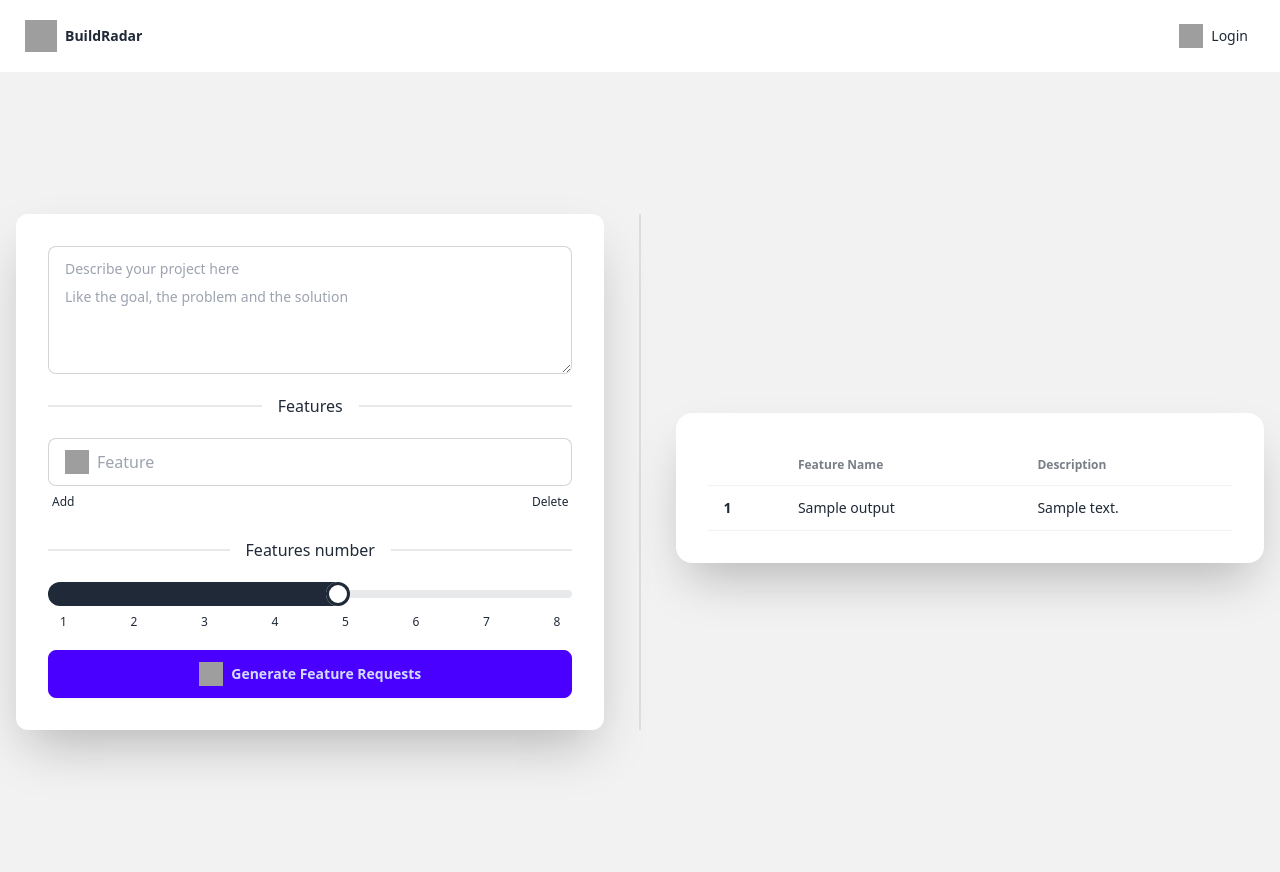
After one commit to oounlu/build-radar, a Flask app: template templates/generate.html in a window 1280 px wide. The commit adds this page. Run offline with Flask 3, Linux system fonts and the light colour scheme; the template is opened without the code that fills it: most values are stand-ins (such as "Sample title", 1, 10 or a date in 2020); some libraries are stand-ins or nearby versions.

Commit message:
no loading, latest working

```diff
--- a/app.py
+++ b/app.py
@@ -1,4 +1,4 @@
-from flask import Flask, request, jsonify, render_template, redirect, session
+from flask import Flask, request, jsonify, render_template, redirect, session, url_for
 from generate import generate_feature_request
 import json
 import os
@@ -13,7 +13,6 @@ app.config["SESSION_PERMANENT"] = True
 app.config["SESSION_TYPE"] = "filesystem"
 app.secret_key = "2689"
 
-DOMAIN_URL = os.environ["DOMAIN_URL"]
 
 
 
@@ -42,26 +41,23 @@ def landing():
         return render_template("landing.html", signed_in=False, payed=False)
 
 
-@app.route("/index", methods=["GET", "POST"])
+@app.route("/generate", methods=["GET", "POST"])
 def generate():
     try:
         has_paid = db.check_user_payment(session["uid"])
     except:
         has_paid = False
-
     if not has_paid:
         return redirect("/")
-
     success = request.args.get("success", "none")
-
     if request.method == "POST":
         description = request.form.get("description")
         features = json.dumps(request.form.get('features'))
-        output = generate_feature_request(description, features, request.form.get("feature-number"))
-
-        return render_template("index.html", output=output, success=success)
-
-    return render_template("index.html", success="true")
+        feature_number = request.form.get("feature-number")
+        print(description, features, feature_number)
+        output = generate_feature_request(description, features, feature_number)
+        return render_template("generate.html", output=output, success=success)
+    return render_template("generate.html", success="true")
 
 
 
@@ -100,7 +96,6 @@ def delete_account():
     except:
         session.clear()
         return redirect("/login?error=credential_too_old")
-
     session.clear()
     return redirect("/")
 
@@ -111,7 +106,7 @@ def token_signin():
     decoded_token = db.decode_token(id_token)["user_id"]
     session["uid"] = decoded_token
     session["id_token"] = id_token
-    return redirect("/index")
+    return redirect("/generate")
 
 
 
@@ -170,25 +165,21 @@ def create_checkout_session():
 def stripe_webhook():
     payload = request.get_data(as_text=True)
     sig_header = request.headers.get("Stripe-Signature")
-
     try:
         event = stripe.Webhook.construct_event(
             payload, sig_header, stripe_keys["endpoint_secret"]
         )
-
     except ValueError as e:
         # Invalid payload
         return "Invalid payload", 400
     except stripe.error.SignatureVerificationError as e:
         # Invalid signature
         return "Invalid signature", 400
-
     # Handle the checkout.session.completed event
     if event["type"] == "checkout.session.completed":
         session_with_user = event["data"]["object"]
         user_id = session_with_user.get("client_reference_id")
         db.update_payment(user_id, True)
-
     return "Success", 200
 
 
--- a/templates/base.html
+++ b/templates/base.html
@@ -5,13 +5,14 @@
   <link href="https://cdn.jsdelivr.net/npm/daisyui@4.12.2/dist/full.min.css" rel="stylesheet" type="text/css" />
   <script src="https://cdn.tailwindcss.com"></script>
 
-  <script src="{{ url_for('static', filename='js/custom_svg.js') }}"></script>
-
   <script src="https://js.stripe.com/v3/"></script>
-  <script src="{{ url_for('static', filename='js/payment.js') }}"></script>
 
   <script src="https://www.gstatic.com/firebasejs/8.10.0/firebase-app.js"></script>
   <script src="https://www.gstatic.com/firebasejs/8.10.0/firebase-auth.js"></script>
+
+
+  <script src="{{ url_for('static', filename='js/custom_svg.js') }}"></script>
+  <script src="{{ url_for('static', filename='js/payment.js') }}"></script>
 </head>
 
 <body>
@@ -22,8 +23,8 @@
         <h2 class="card-title">Confirm Account Deletion</h2>
         <p>Are you sure you want to delete your account?</p>
         <div class="card-actions justify-center">
-          <button class="btn btn-ghost"><a href="/">Cancel</a></button>
-          <button class="btn btn-error"><a href="/delete_account" class="text-white">Yes, Delete</a></button>
+          <a role="button" class="btn btn-ghost" href="/">Cancel</a>
+          <a role="button" class="btn btn-error text-white" href="/delete_account">Yes, Delete</a>
         </div>
       </div>
     </div>
@@ -35,8 +36,8 @@
         <h2 class="card-title">Confirm Log Out</h2>
         <p>Are you sure you want to log out?</p>
         <div class="card-actions justify-center">
-          <button class="btn btn-ghost"><a href="/">Cancel</a></button>
-          <button class="btn btn-error"><a href="/logout" class="text-white">Yes, Log Out</a></button>
+          <a role="button" class="btn btn-ghost"><a href="/">Cancel</a></button>
+          <a role="button" class="btn btn-error text-white" href="/logout">Yes, Log Out</a>
         </div>
       </div>
     </div>
@@ -54,7 +55,7 @@
       <ul class="menu menu-horizontal px-1">
 
         {% if session.get('uid') %}
-          <li><a href="/index">
+          <li><a href="/generate">
             <custom-svg src="{{ url_for('static', filename='img/dark/rocket.svg') }}" class="w-6 h-6 text-red-500"></custom-svg>
             Generate
           </a></li>
@@ -90,4 +91,5 @@
 
 
   {% block content %}{% endblock %}
+
 </body>
--- /dev/null
+++ b/templates/generate.html
@@ -0,0 +1,140 @@
+{% extends "base.html" %}
+
+{% block content %}
+<!DOCTYPE html>
+<html>
+<head>
+  <title>Generate - BuildRadar</title>
+</head>
+<body>
+
+
+  <div class="hero min-h-screen bg-base-200">
+    {% if output %}
+      <div class="hero-content flex-col lg:flex-row w-full w-4/4">
+    {% else %}
+      <div class="hero-content flex-col lg:flex-row w-full w-1/4">
+    {% endif %}
+        <form class="card-body rounded-xl shadow-2xl bg-base-100 w-full w-3/4" method="post">
+          <textarea id="description" name="description" class="textarea textarea-bordered w-full h-32" placeholder="Describe your project here
+Like the goal, the problem and the solution" required></textarea>
+          <div class="divider">Features</div>
+          <div id="features-container">
+            <div class="feature-input">
+              <label class="input input-bordered flex items-center gap-2">
+                <custom-svg src="{{ url_for('static', filename='img/dark/feature.svg') }}" class="w-6 h-6"></custom-svg>
+                <input type="text" class="grow" placeholder="Feature">
+              </label>
+              <div class="label">
+                <span class="label-text-alt"><button type="button" class="add-feature">Add</button></span>
+                <span class="label-text-alt"><button type="button" class="delete-feature" disabled>Delete</button></span>
+              </div>
+            </div>
+          </div>
+          <!-- Hidden field to store the features -->
+          <input type="hidden" name="features" id="features" value="">
+          <div class="divider">Features number</div>
+          <input id="feature-number" name="feature-number" type="range" min="1" max="10" value="" class="range" step="1">
+          <div class="w-full flex justify-between text-xs px-3">
+            <span>1</span>
+            <span>2</span>
+            <span>3</span>
+            <span>4</span>
+            <span>5</span>
+            <span>6</span>
+            <span>7</span>
+            <span>8</span>
+          </div>
+          <button type="submit" class="btn btn-primary mt-3 w-full">
+            <custom-svg src="{{ url_for('static', filename='img/light/rocket.svg') }}" class="w-6 h-6"></custom-svg>
+            Generate Feature Requests
+          </button>
+        </form>
+      {% if output %}
+        <div class="divider lg:divider-horizontal"></div>
+        <div class="card flex-none shadow-2xl bg-base-100 w-full max-w-[100vw] card-body mt-8 ">
+          <table class="table table-zebra" id="features-list">
+            <thead>
+              <tr>
+                <th></th>
+                <th>Feature Name</th>
+                <th>Description</th>
+              </tr>
+            </thead>
+            <tbody>
+              {% for i in output %}
+                <tr>
+                  <th>{{ loop.index }}</th>
+                  <td>{{ i.title }}</td>
+                  <td>{{ i.description }}</td>
+                </tr>
+              {% endfor %}
+            </tbody>
+          </table>
+        </div>
+      {% endif %}
+    </div>
+  </div>
+
+
+  <script>
+    document.addEventListener('DOMContentLoaded', function() {
+      const featuresContainer = document.getElementById('features-container');
+      const featuresInput = document.getElementById('features');
+      const form = document.querySelector('form');
+
+      // Function to update the hidden input field with the features
+      function updateFeaturesInput() {
+        const features = [];
+        document.querySelectorAll('.feature-input input').forEach(input => {
+          features.push(input.value);
+        });
+        featuresInput.value = JSON.stringify(features);
+      }
+
+      // Function to add a new feature input
+      function addFeatureInput() {
+        const newFeatureDiv = document.createElement('div');
+        newFeatureDiv.classList.add('feature-input');
+        newFeatureDiv.innerHTML = `
+          <label class="input input-bordered flex items-center gap-2">
+            <custom-svg src="{{ url_for('static', filename='img/dark/feature.svg') }}" class="w-6 h-6"></custom-svg>
+            <input type="text" class="grow" placeholder="Feature">
+          </label>
+          <div class="label">
+            <span class="label-text-alt"><button type="button" class="add-feature">Add</button></span>
+            <span class="label-text-alt"><button type="button" class="delete-feature">Delete</button></span>
+          </div>
+        `;
+        featuresContainer.appendChild(newFeatureDiv);
+        updateFeaturesInput();
+      }
+
+      // Function to delete a feature input
+      function deleteFeatureInput(event) {
+        const featureDiv = event.target.closest('.feature-input');
+        featuresContainer.removeChild(featureDiv);
+        updateFeaturesInput();
+      }
+
+      // Event delegation for add and delete buttons
+      featuresContainer.addEventListener('click', function(event) {
+        if (event.target.classList.contains('add-feature')) {
+          addFeatureInput();
+        } else if (event.target.classList.contains('delete-feature')) {
+          deleteFeatureInput(event);
+        }
+      });
+
+      // Update the hidden input field before the form is submitted
+      form.addEventListener('submit', function(event) {
+        updateFeaturesInput();
+      });
+
+      // Update the hidden input field when the page loads
+      updateFeaturesInput();
+    });
+  </script>
+</body>
+</html>
+{% endblock %}
```
Also changed, not shown: generate.py (+13 -12 lines), prompts.py (+19 -16 lines), templates/index.html (deleted, +0 -154 lines), templates/landing.html (+8 -5 lines), static/img/dark/feature.svg.
